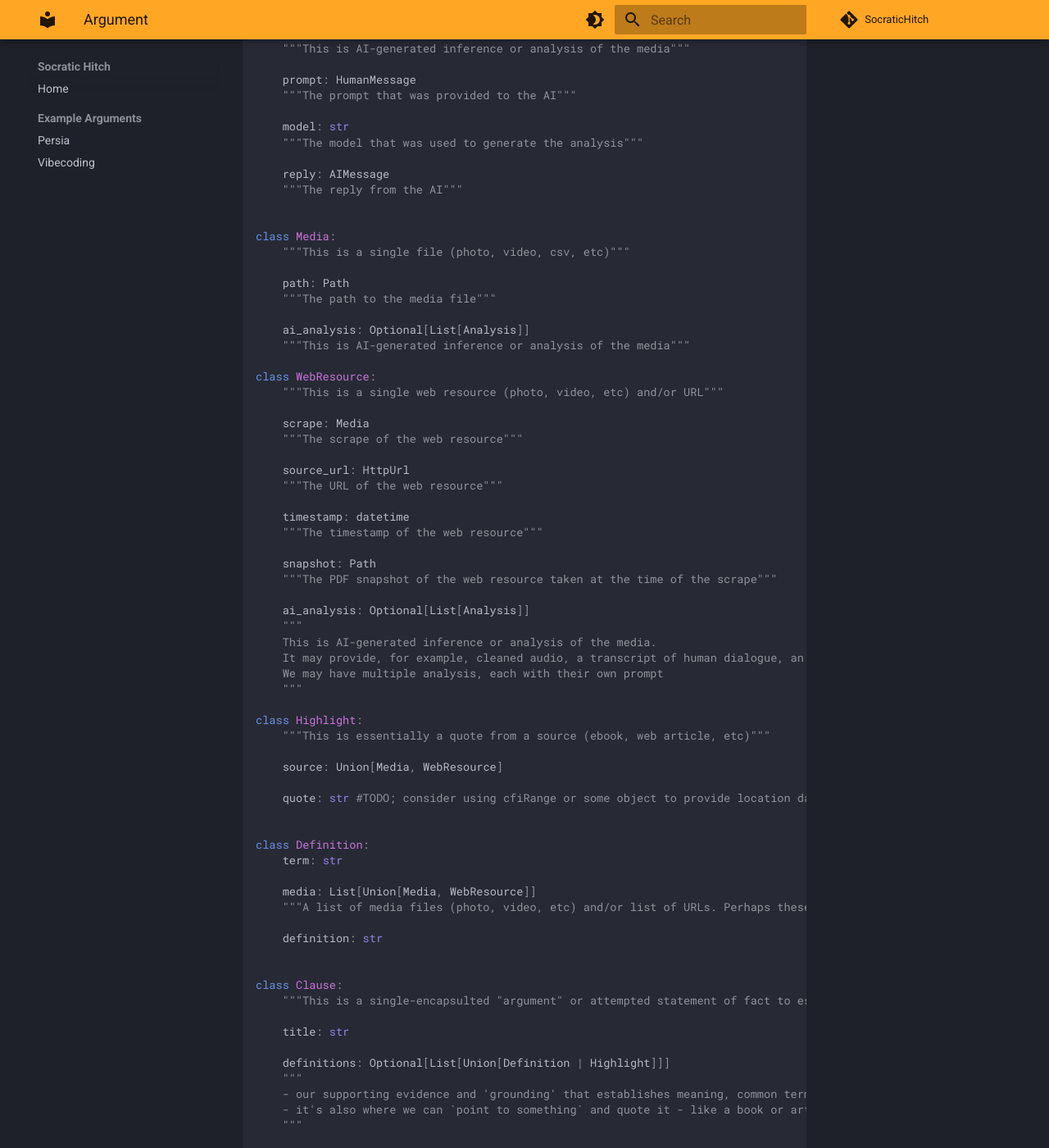
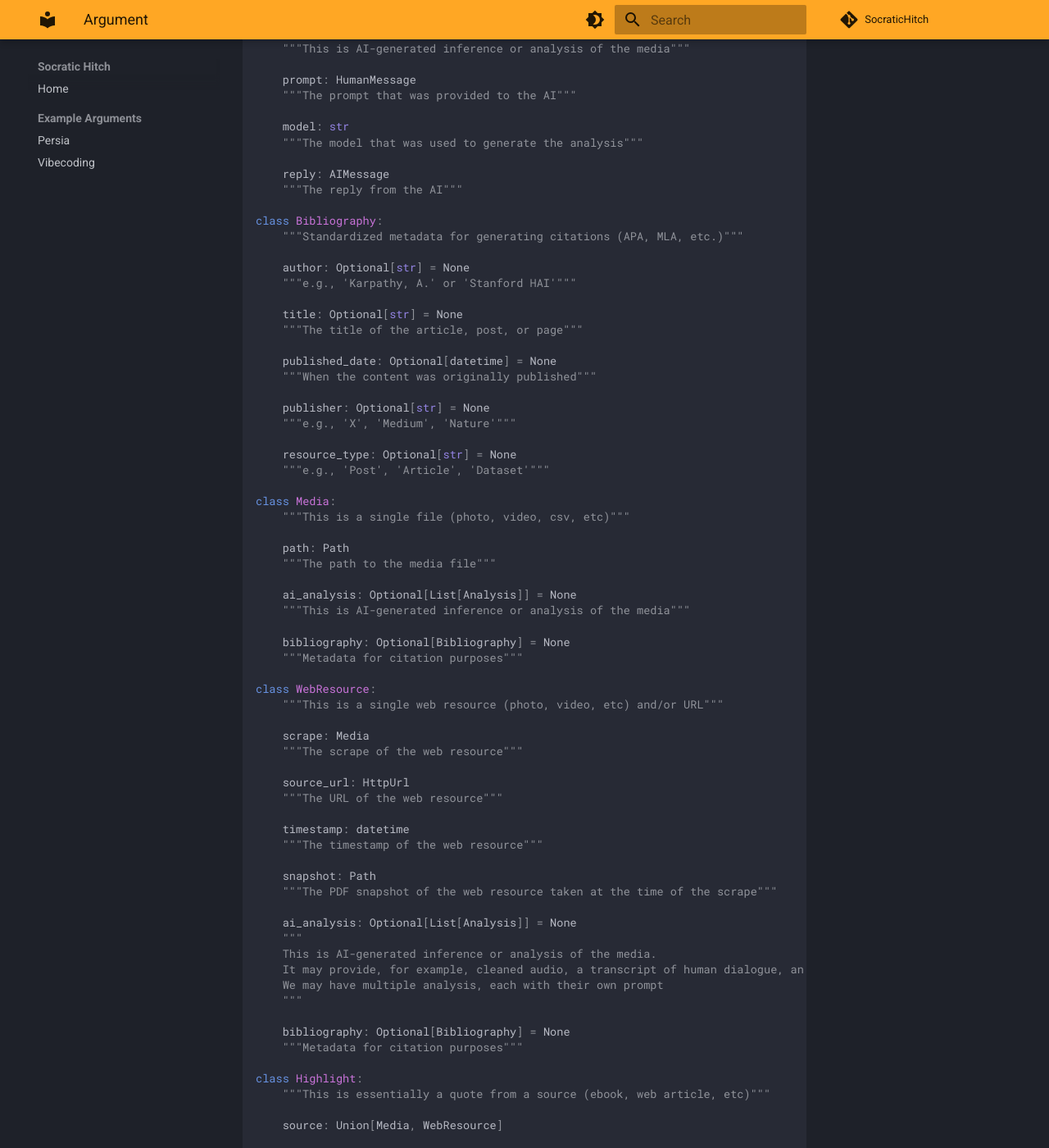
Before and after one commit to PlebeiusGaragicus/SocraticHitch, an MkDocs documentation site: the page built from docs/argument.md, in a window 1280 px wide and 1400 px high, scrolled down 273 px. Shown: the whole window at 82% size. Built offline with MkDocs 1.6.1 and Material for MkDocs 9.7.7, drawn with Linux system fonts in a browser that asks for light colours; comment, search, counter and statistics services are not loaded; some of the changed text lies outside the part shown.

Commit message:
argument

````diff
--- a/docs/argument.md
+++ b/docs/argument.md
@@ -17,6 +17,23 @@ class Analysis:
     reply: AIMessage
     """The reply from the AI"""
 
+class Bibliography:
+    """Standardized metadata for generating citations (APA, MLA, etc.)"""
+
+    author: Optional[str] = None
+    """e.g., 'Karpathy, A.' or 'Stanford HAI'"""
+
+    title: Optional[str] = None
+    """The title of the article, post, or page"""
+
+    published_date: Optional[datetime] = None
+    """When the content was originally published"""
+
+    publisher: Optional[str] = None
+    """e.g., 'X', 'Medium', 'Nature'"""
+
+    resource_type: Optional[str] = None
+    """e.g., 'Post', 'Article', 'Dataset'"""
 
 class Media:
     """This is a single file (photo, video, csv, etc)"""
@@ -24,8 +41,11 @@ class Media:
     path: Path
     """The path to the media file"""
 
-    ai_analysis: Optional[List[Analysis]]
+    ai_analysis: Optional[List[Analysis]] = None
     """This is AI-generated inference or analysis of the media"""
+
+    bibliography: Optional[Bibliography] = None
+    """Metadata for citation purposes"""
 
 class WebResource:
     """This is a single web resource (photo, video, etc) and/or URL"""
@@ -42,12 +62,15 @@ class WebResource:
     snapshot: Path
     """The PDF snapshot of the web resource taken at the time of the scrape"""
 
-    ai_analysis: Optional[List[Analysis]]
+    ai_analysis: Optional[List[Analysis]] = None
     """
     This is AI-generated inference or analysis of the media.
     It may provide, for example, cleaned audio, a transcript of human dialogue, an analysis of a video which determines the make and model of a vehicle and or a summary of a podcast
     We may have multiple analysis, each with their own prompt
     """
+
+    bibliography: Optional[Bibliography] = None
+    """Metadata for citation purposes"""
 
 class Highlight:
     """This is essentially a quote from a source (ebook, web article, etc)"""
@@ -71,7 +94,7 @@ class Clause:
 
     title: str
 
-    definitions: Optional[List[Union[Definition | Highlight]]]
+    definitions: Optional[List[Union[Definition, Highlight]]] = None
     """
     - our supporting evidence and 'grounding' that establishes meaning, common terms and provides point-of-view
     - it's also where we can `point to something` and quote it - like a book or article highlight
@@ -80,7 +103,7 @@ class Clause:
     narrative: str
     """the body of an argument which pulls from earlier-defined fact"""
 
-    refutation: Optional[List[Union[str, Clause, 'SocraticSeminar']]]
+    refutation: Optional[List[Union[str, Clause, 'SocraticSeminar']]] = None
     """
     - we may have a list of refutations, kept and replied to in order to establish our past thoughts on the issue, old ways of thinking, past contraversies, etc.
     - These can be included to further context to stregnthen our argument.
@@ -94,11 +117,11 @@ class SocraticSeminar:
 
     title: str
 
-    abstract: Optional[str]
+    abstract: Optional[str] = None
 
-    supporting_clauses: Optional[List[Clause]]
+    supporting_clauses: Optional[List[Clause]] = None
 
-    narrative: Union[Clause]
+    argument: Clause
 
-    refutations: Opetional[List[Union[str, Clause, 'SocraticSeminar']]]
+    refutations: Optional[List[Union[str, Clause, 'SocraticSeminar']]] = None
 ```
````
Also changed, not shown: docs/example-arguments/vibecoding.md (+1 -1 lines).
